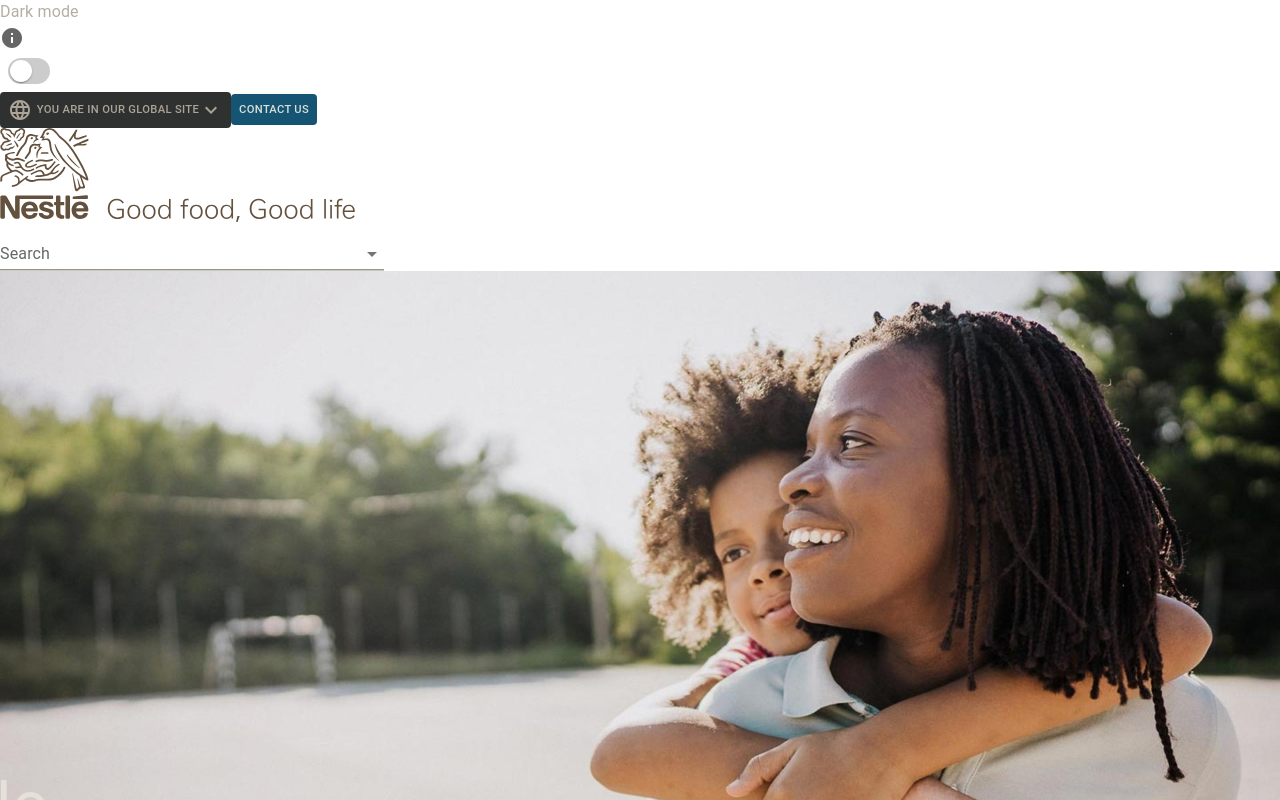
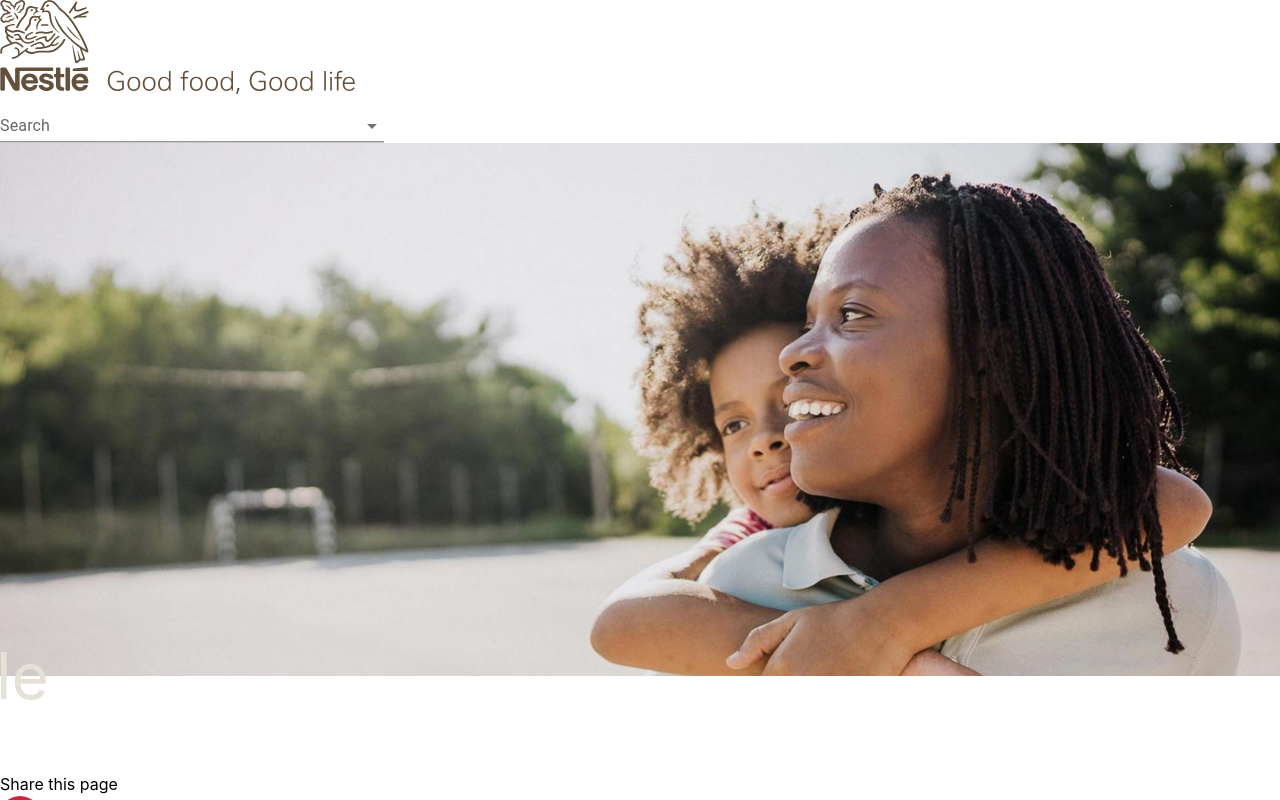
Before and after one commit to MUHAMMAD-ABDUL-RAFAY/UnileverClone, a React (Vite) app: page / in a window 1280 px wide. Shown: the top 800 px of the page. Built offline with nearby package versions, Linux system fonts and the light colour scheme.

Commit message:
removed dark mode button

```diff
--- a/src/components/Navbar.jsx
+++ b/src/components/Navbar.jsx
@@ -89,7 +89,7 @@
   };
   return (
     <div className="flex flex-col">
-      <div className="flex flex-row items-center md:mr-8 lg:mr-8" style={{placeContent:'flex-end'}}>
+      {/* <div className="flex flex-row items-center md:mr-8 lg:mr-8" style={{placeContent:'flex-end'}}>
         <div className={isSmallDevice ? "flex items-center" : "flex"}>
           <Typography className={isSmallDevice ? "" :"mr-1"} style={{ fontSize: "1em", color:"#B5AEA2"}} >Dark mode</Typography>
           <InfoIcon
@@ -126,7 +126,7 @@
             {isMediumDevice || isSmallDevice ? <MailOutlineIcon /> : "Contact Us"}
           </Button>
         </div>
-      </div>
+      </div> */}
 
       <div className="flex items-center justify-evenly mt-8 mx-8">
         <img src={logo} alt="logo" style={{ maxWidth: "363px" }} />
```
